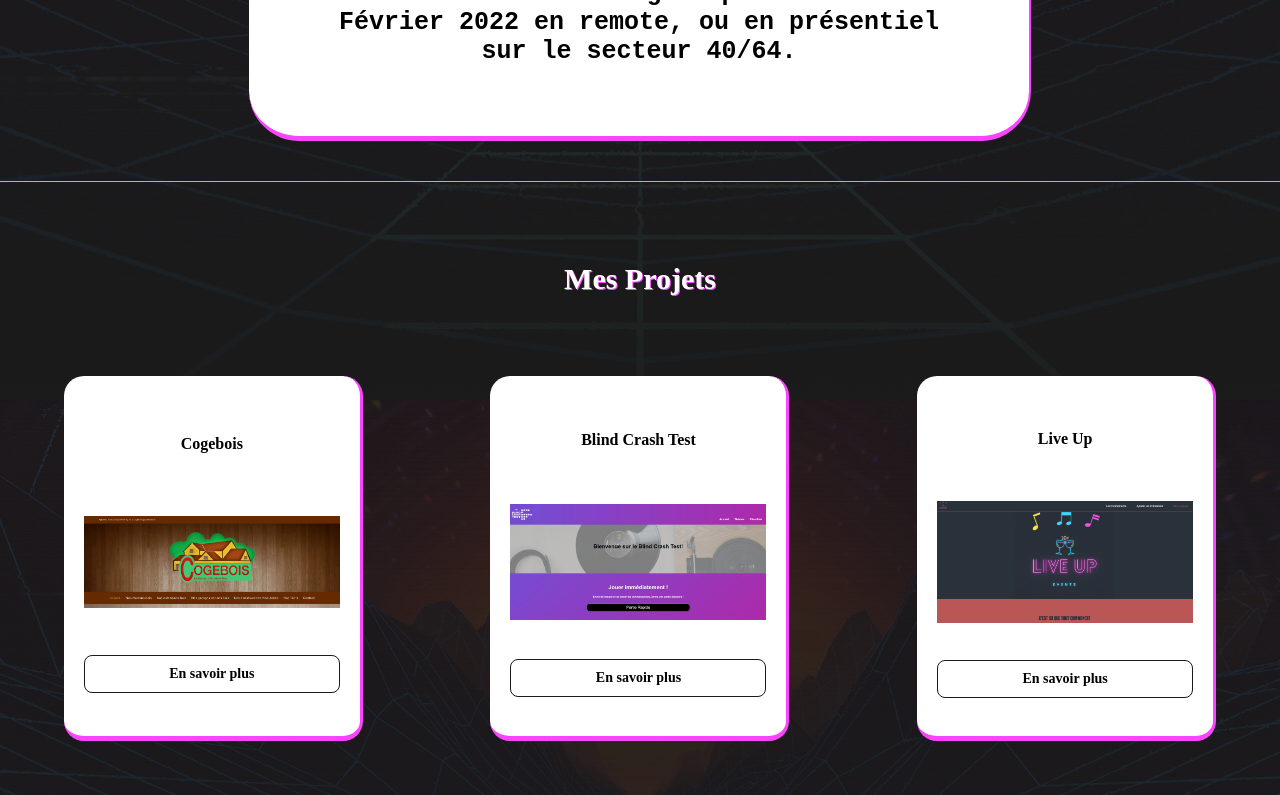
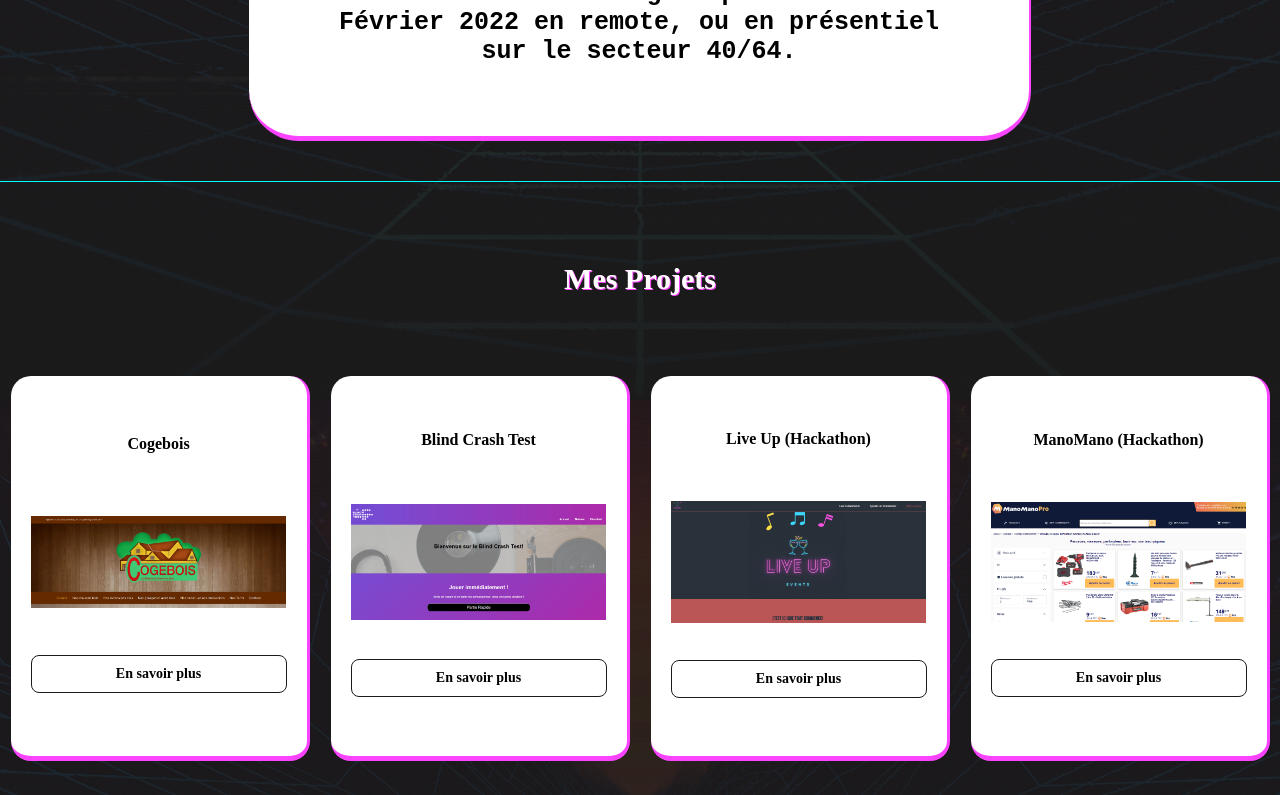
Before and after one commit to aurelienbrethes/my_portfolio, a React (Create React App) app: page / in a window 1280 px wide. Shown: the part 2000-2795 px from the top of the page. Built offline with nearby package versions, Linux system fonts and the light colour scheme.

Commit message:
add 2 projects and update display

```diff
--- a/src/components/Modal.jsx
+++ b/src/components/Modal.jsx
@@ -1,7 +1,7 @@
 import './modal.css';
 import cross from '../assets/cross.png';
 
-const Modal = ({titre, image, description, tech, setShowModal, link, }) => {
+const Modal = ({titre, image, description, tech, setShowModal, link, github }) => {
 
     const handleParentsClick = () => {
         setShowModal(false)
@@ -12,18 +12,31 @@ const Modal = ({titre, image, description, tech, setShowModal, link, }) => {
     };
 
     return(
-        <div className = "close_modal" role="button" onClick={() => handleParentsClick() }>
-            <div className="modal_container" onClick={(e) => handleChildClick(e)}>
+        <main className = "close_modal" role="button" onClick={() => handleParentsClick() }>
+            <section className="modal_container" onClick={(e) => handleChildClick(e)}>
                 <h3>{titre}</h3>
-                <a href={link} target="_blank" rel="noopener noreferrer">
-                    <img src={image} id="logo_project" alt="logo du projet"/>
-                </a>
-                <p>{description}</p>
-                <h3>Tech utilisées</h3>
-                <p>{tech}</p>
+                <div className='aside_modal_container'>
+                    <aside className="aside_modal">
+                        <a href={link} target="_blank" rel="noopener noreferrer">
+                            <img src={image} id="logo_project" alt="logo du projet"/>
+                        </a>
+                        <h4>Techs utilisées</h4>
+                        <p>{tech}</p>
+                    </aside>
+                    <aside className="aside_modal">
+                        <h4>Description</h4>
+                        <p>{description}</p>
+                        {github[0] &&
+                        <h4>Lien Github</h4> }
+                        {github[0] &&
+                        <a href={github[0]}>Front : Cliquer ici</a> }
+                        {github[1] &&
+                        <a href={github[1]}>Back : Cliquer ici</a> }
+                    </aside>
+                </div>
                 <img src={cross} alt="cross" id="cross" onClick={() => setShowModal(false)} />
-            </div>
-        </div>
+            </section>
+        </main>
     )
 }
 
--- a/src/components/Project.jsx
+++ b/src/components/Project.jsx
@@ -2,7 +2,7 @@ import './project.css';
 import { useState } from 'react';
 import Modal from './Modal';
 
-function Project({titre, tech, image, description, link }) {
+function Project({titre, tech, image, description, link, github }) {
 
     const [showModal, setShowModal] = useState(false);
 
@@ -28,6 +28,7 @@ function Project({titre, tech, image, description, link }) {
                 description={description}
                 setShowModal={setShowModal}
                 link={link}
+                github={github}
                 />
         </div>
     </div>
--- a/src/components/Projects.jsx
+++ b/src/components/Projects.jsx
@@ -5,15 +5,14 @@ import Project from './Project';
 import liveup from'../assets/liveup_logo.png';
 import cogebois from'../assets/cogebois_logo.png';
 import bct from'../assets/bct_logo.png';
-
-function Projects() {
-
-  const [close, setClose] = useState(false);
+import moncarnet from "../assets/moncarnet_logo.png";
+import manomano from "../assets/manomano_logo.png";
 
 const myProjects = [
   {
   titre : "Cogebois",
   image : cogebois, link : "https://cogebois.com/" ,
+  github : ["", ""],
   tech : "No-code, Wordpress",
   description : "Site vitrine pour une entreprise de construction de maisons bois. Réalisé en no-code avec Wordpress ( et le template Avada ). Optimisé SEO à la demande du client"
   },
@@ -21,22 +20,45 @@ function Projects() {
   {
   titre : "Blind Crash Test",
   image : bct,
+  github : ["https://github.com/aurelienbrethes/Blind_Crash_Test", ""],
   link : "https://marie5060.github.io/Blind-Crash-Test/",
   tech :"React.js",
   description : "Première expérience avec React.js, le but était de créer un site en utilisant l'appel à un API. Nous avons choisi celui de Deezer et avons codé notre propre Blind-test."
   },
   {
-    titre : "Live Up",
+  titre : "Live Up (Hackathon)",
   image : liveup,
+  github : ["https://github.com/aurelienbrethes/Liveup", "https://github.com/aurelienbrethes/hackathon_liveUp_back"],
   link : "https://aurelienbrethes.github.io/Liveup/",
   tech :"React.js, mySQL",
   description : "Live Up est le fruit de notre premier Hackathon. En groupe de 6, nous devions créer un site sur le thème de la musique en seulement 30h (sans sommeil évidemment). Nous avons conçu ce projet pour permettre à des utilisateurs en quête d'évènements musicaux proches de chez eux de trouver rapidement ce que proposent les organisateurs les plus proches. Site réalisé avec React.js avec création de notre propre API. La limite de temps imposée explique que le site n'est pas terminé, et que la propreté du code laisse à désirer sur certaines parties. Nous feront mieux au prochain ! "
   },
+  {
+    titre : "ManoMano (Hackathon)",
+    image : manomano,
+    link : "" ,
+    github : ["https://github.com/aurelienbrethes/hackathon_manomano_front", "https://github.com/matthieudubo/hackathon_manomano_back"],
+    tech : "ReactJs, SCSS, Express, NodeJs, MySQL",
+    description : "Deuxième Hackathon de notre formation à la WCS, sponsorisé par ManoMano ! Notre mission, proposer une fonctionnalité sur leur marketplace afin d'améliorer l'expérience utilisateur, le tout en 48h. Nous avons choisi d'implémenter un raccourci pour qu'un professionnel qui se fournit souvent chez ManoMano puisse refaire la même commande facilement. Nous étions jugé sur la fonctionnalité et non le design, ni le responsive."
+    },
+  {
+    titre : "Mon Carnet",
+    image : moncarnet,
+    link : "" ,
+    github : ["https://github.com/Jimmyganci/moncarnet-frontend", "https://github.com/Jimmyganci/moncarnet-backend"],
+    tech : "ReactJs, Tailwind, TypeScript, Express, NodeJs, MySQL, Prisma",
+    description : "Troisième et dernier projet de notre formation à la WCS, porté à la demande d'un vrai client. Notre mission : Créer une application full-stack afin de digitaliser le carnet d'entretien de notre véhicule. A la demande du client, la verion particulier est en mobile-first alors que la version professionnelle est en desktop-first. Ce projet est en cours."
+    },
 ]
+
+function Projects() {
+
+  const [close, setClose] = useState(false);
+
   return (
     <div className="carousel_container" id="projects" onClick={() => setClose(true)}>
       <h1>Mes Projets</h1>
-      <div className="cards_container">
+      <section className="cards_container">
       {myProjects.map((e, index)=> {
         return(
           <div key={index}>
@@ -48,11 +70,12 @@ function Projects() {
             close={close}
             link={e.link}
             setClose={setClose}
+            github={e.github}
             />
           </div>
         )
       })}
-      </div>
+      </section>
     </div>
   );
 }
--- a/src/components/modal.css
+++ b/src/components/modal.css
@@ -4,9 +4,8 @@
     justify-content: space-around;
     align-items: center;
     background-color: var(--color-white);
-    min-height: 90vh;
-    width: 50vw;
-    max-width: 80vh;
+    height: 80vh;
+    width: 80vw;
     padding: 20px 50px 20px 50px;
     border-radius: 50px;
     border-bottom: solid 5px var(--color-blue);
@@ -19,12 +18,37 @@
     animation: fadeIn 0.4s both;
 }
 
+.modal_container h3{
+    padding-top: 40px;
+}
+
+.aside_modal_container {
+    height: 100%;
+    display: flex;
+    justify-content: center;
+    align-items: center;
+}
+
+.aside_modal{
+    height: 80%;
+    width: 50%;
+    display: flex;
+    flex-direction: column;
+    align-items: center;
+    padding: 20px;
+}
+
+.aside_modal h4{
+    padding: 30px 0px 30px 0px;
+}
+
 .modal_container a{
     display: flex;
     justify-content: center;
     cursor: pointer;
     width: 100%;
     z-index: 8;
+    padding-top: 20px;
 }
 
 .modal_container a:hover{
@@ -60,8 +84,9 @@
 @media screen and (max-width: 1010px) {
 
     .modal_container{
-        min-height: inherit;
-        height: 80vh;
+        width : 80vw;
+        height: inherit;
+        min-height: 30vh;
     }
 
     .modal_container p {
@@ -77,8 +102,23 @@
 @media screen and (max-width: 600px) {
 
     .modal_container{
-        height: 80vh;
+        height: auto;
         border-radius: 50px;
+        padding: 20px ;
+    }
+
+    .aside_modal_container {
+        display: flex;
+        flex-direction: column;
+        width: 100%;
+    }
+
+    .aside_modal{
+        height: 80%;
+        display: flex;
+        flex-direction: column;
+        align-items: center;
+        width: 100%;
     }
 
     .modal_container p {
--- a/src/components/projects.css
+++ b/src/components/projects.css
@@ -1,5 +1,4 @@
 .carousel_container{
-    height: 100vh;
     width: 100%;
     display: flex;
     flex-direction: column;
@@ -11,7 +10,12 @@
     display: flex;
     justify-content: space-around;
     align-items: center;
+    flex-wrap: wrap;
     width: 100%;
+}
+
+.cards_container div {
+    padding-bottom: 40px;
 }
 
 @media screen and (max-width: 1010px) {
```
Also changed, not shown: src/assets/manomano_logo.png (added), src/assets/moncarnet_logo.png (added). Lines whose indentation alone changed are shown as unchanged.
